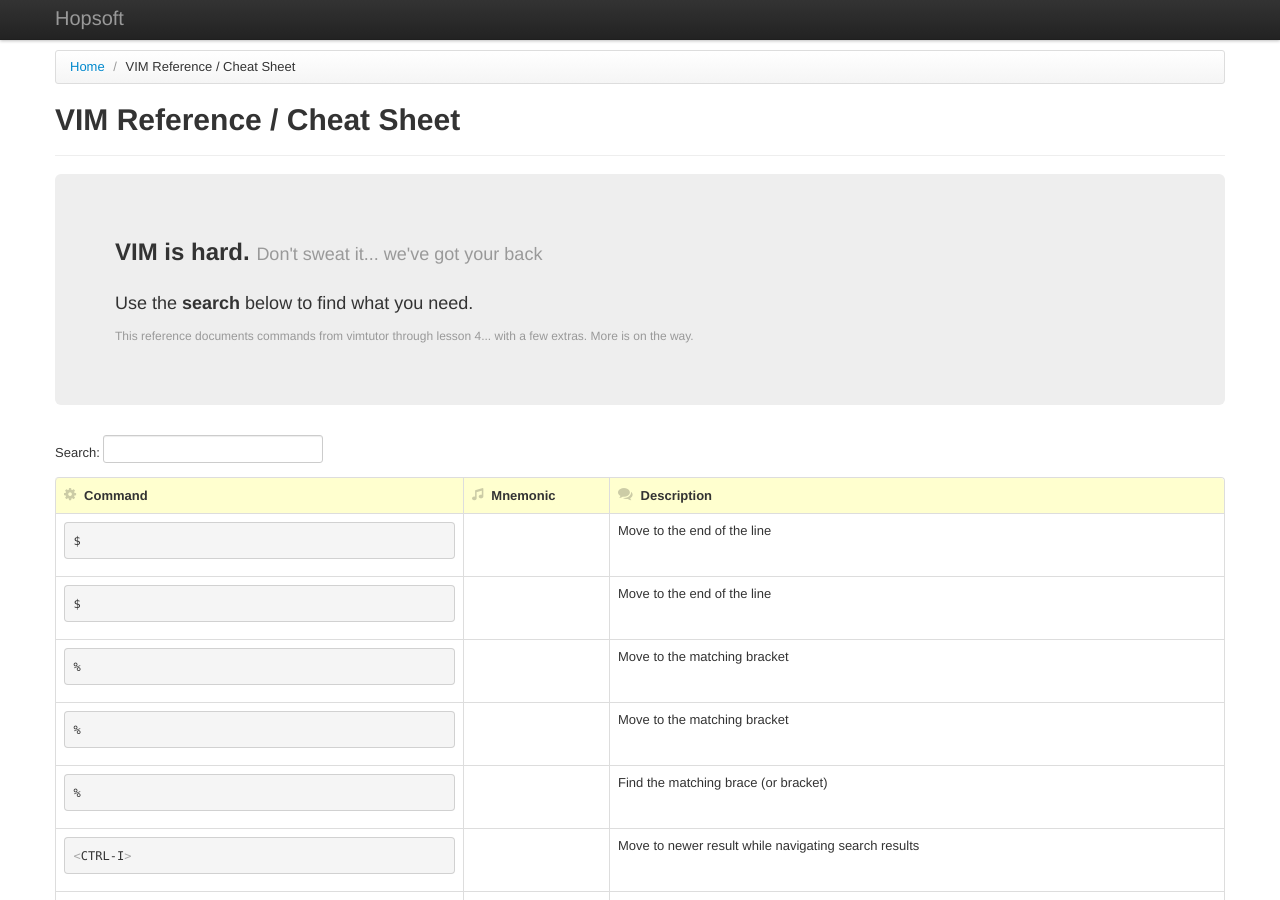
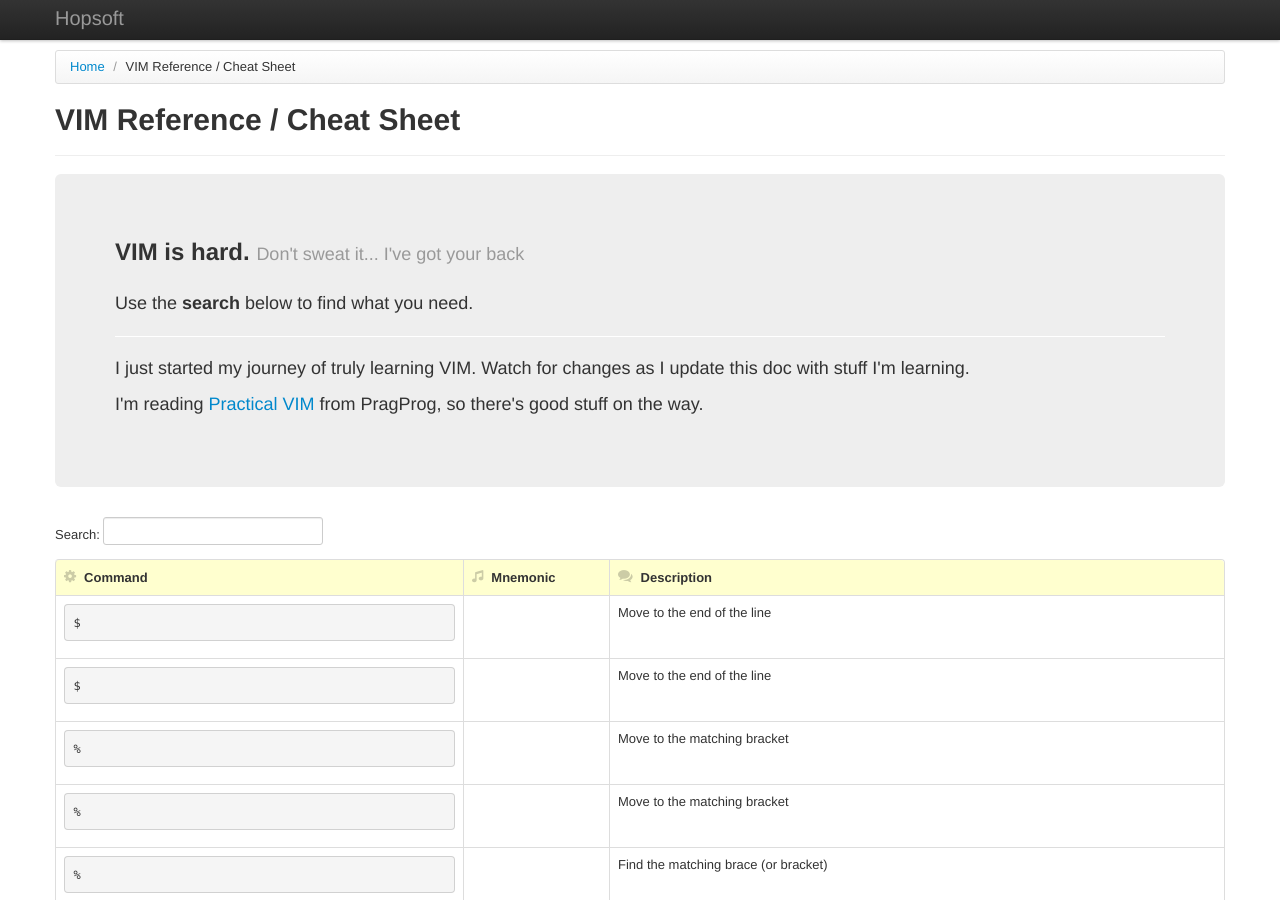
Before and after one commit to hopsoft/hopsoft.github.io, a Jekyll site: the page built from vim.markdown, in a window 1280 px wide and 900 px high. Built offline with Jekyll 4.4.1, drawn with Linux system fonts in a browser that asks for light colours; comment, search, counter and statistics services are not loaded.

Commit message:
Updated the hero unit.

```diff
--- a/vim.markdown
+++ b/vim.markdown
@@ -8,14 +8,16 @@ layout: bootstrap
 <div class="row">
   <div class="span12">
     <div class="hero-unit">
-      <h2>VIM is hard. <small>Don't sweat it... we've got your back</small></h2><br />
+      <h2>VIM is hard. <small>Don't sweat it... I've got your back</small></h2><br />
       <p>Use the <b>search</b> below to find what you need.</p>
-      <h4>
-        <small>
-          This reference documents commands from vimtutor through lesson 4... with a few extras.
-          More is on the way.
-        </small>
-      </h4>
+      <hr />
+      <p>
+        I just started my journey of truly learning VIM.
+        Watch for changes as I update this doc with stuff I'm learning.
+      </p>
+      <p>
+        I'm reading <a href="http://pragprog.com/book/dnvim/practical-vim">Practical VIM</a> from PragProg, so there's good stuff on the way.
+      </p>
     </div>
   </div>
 
@@ -460,7 +462,7 @@ layout: bootstrap
   </div>
 
   <div class="span12">
-    {% include discus.html %}
+    <p>{% include discus.html %}</p>
   </div>
 
 </div>
```
